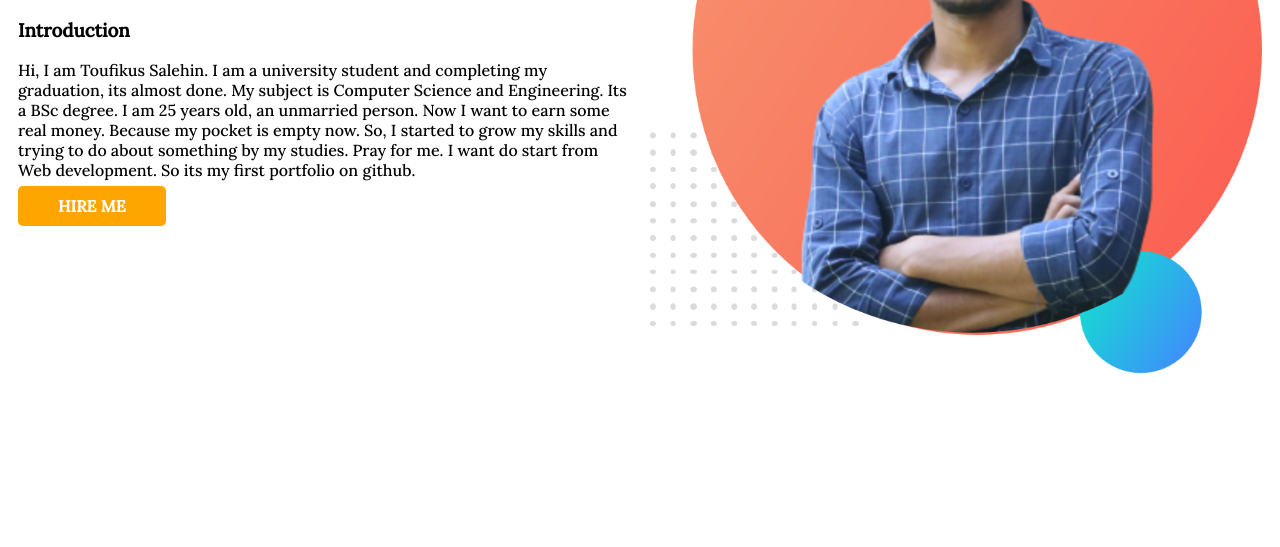
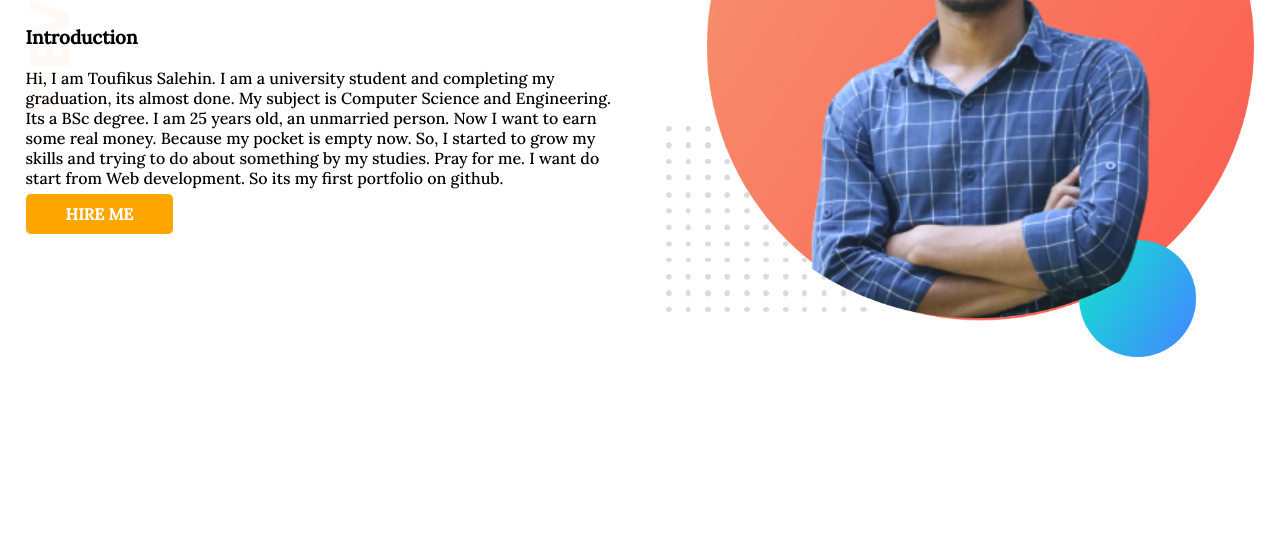
Before and after one commit to ToufikusSaehin/developer-portfolio, a plain HTML site: page index.html in a window 1280 px wide. Shown: the part 253-800 px from the top of the page. Drawn offline with Linux system fonts and the light colour scheme.

Commit message:
background-imag added

```diff
--- a/index.html
+++ b/index.html
@@ -12,7 +12,7 @@
     <link rel="stylesheet" href="style.css" </head>
 
 <body>
-    <section>
+    <section class="top-bannar">
         <div class="half-width">
             <h1>Welcome To</h1>
             <h1><span class="orange-color">Toufikus Salehin's</span> World</h1>
--- a/style.css
+++ b/style.css
@@ -1,5 +1,6 @@
 body {
     font-family: 'Lora', serif;
+    margin: 0;
 }
 
 h1 {
@@ -12,7 +13,7 @@ h1 {
 
 .half-width {
     width: 50%;
-    padding: 10px;
+    padding: 2%;
 }
 
 .half-width img {
@@ -31,3 +32,8 @@ section {
     color: white;
     font-weight: 700;
 }
+
+.top-bannar {
+    background-image: url(images/top-banner.png);
+    background-repeat: no-repeat;
+}
```
